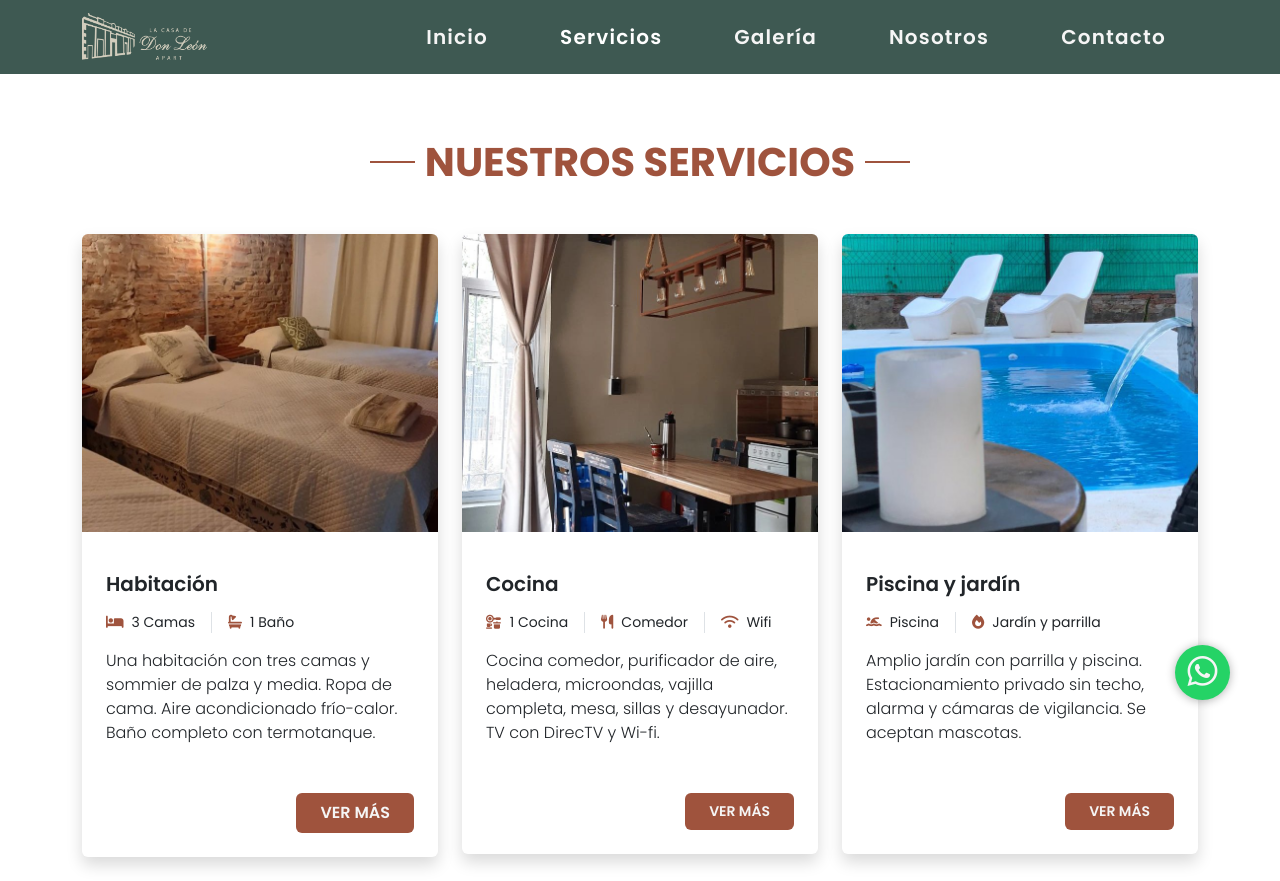
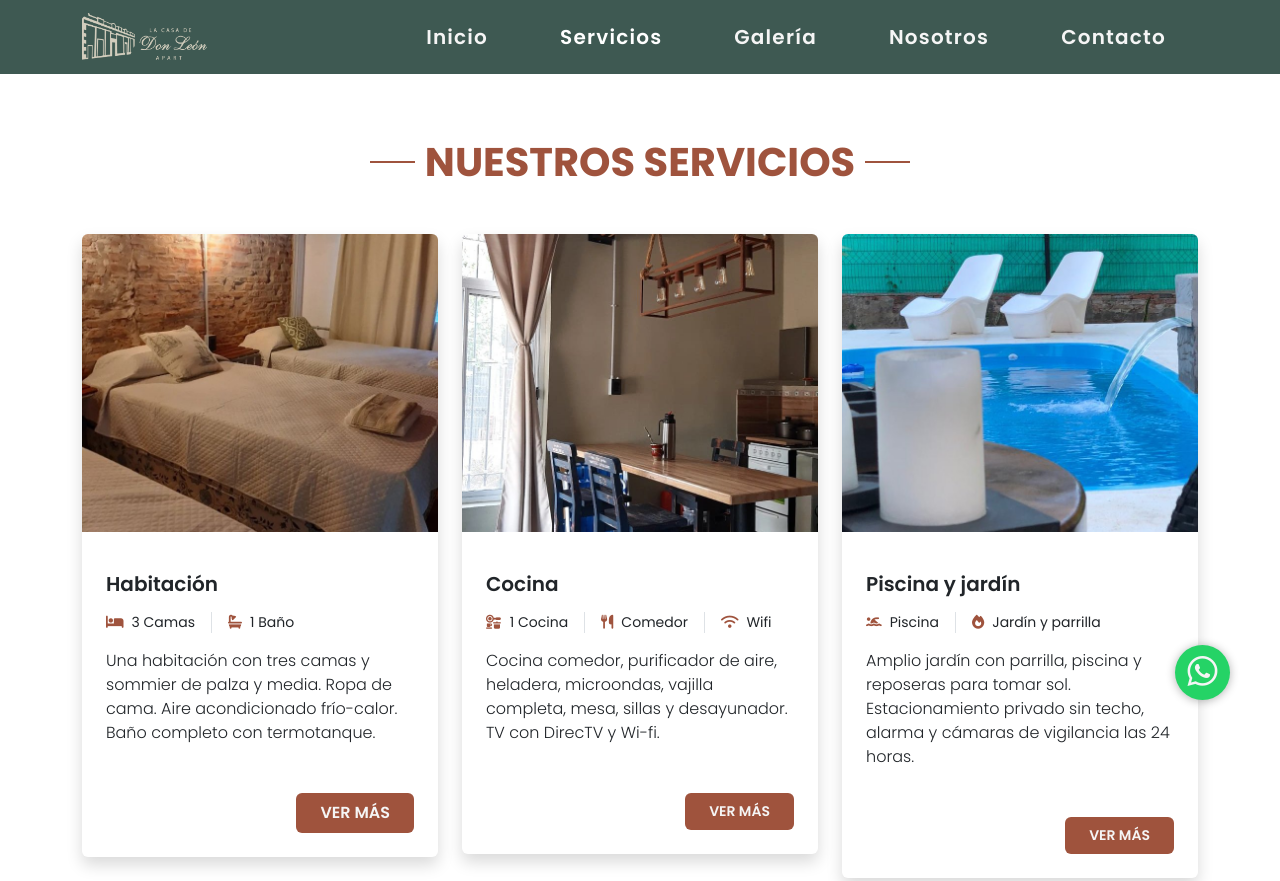
Before and after one commit to bettoarg/casadonleon.github.io, a plain HTML site: page sections/service.html in a window 1280 px wide. Shown: the top 881 px of the page. Drawn offline with nearby package versions, Linux system fonts and the light colour scheme.

Commit message:
Pequeña modificacipon de información en una de la cards en la sección de servicios. Se quitó parte del texto y se agregó nuevo contenido.

```diff
--- a/sections/service.html
+++ b/sections/service.html
@@ -153,7 +153,7 @@
                     <small class="border-end me-3 pe-3"><i class="fa fa-person-swimming text-color me-2"></i>Piscina</small>
                     <small class="me-3 pe-3"><i class="fa fa-fire text-color me-2"></i>Jardín y parrilla</small>
                   </div>
-                  <p class="text-body fw-light mb-5">Amplio jardín con parrilla y piscina. Estacionamiento privado sin techo, alarma y cámaras de vigilancia. Se aceptan mascotas.</p>
+                  <p class="text-body fw-light mb-5">Amplio jardín con parrilla, piscina y reposeras para tomar sol. Estacionamiento privado sin techo, alarma y cámaras de vigilancia las 24 horas. </p>
                   <div class="d-flex flex-row-reverse">
                     <a class="btn btn-sm btn-warning rounded py-2 px-4" data-bs-toggle="modal" data-bs-target="#garden">Ver más</a>
                   </div>
```
